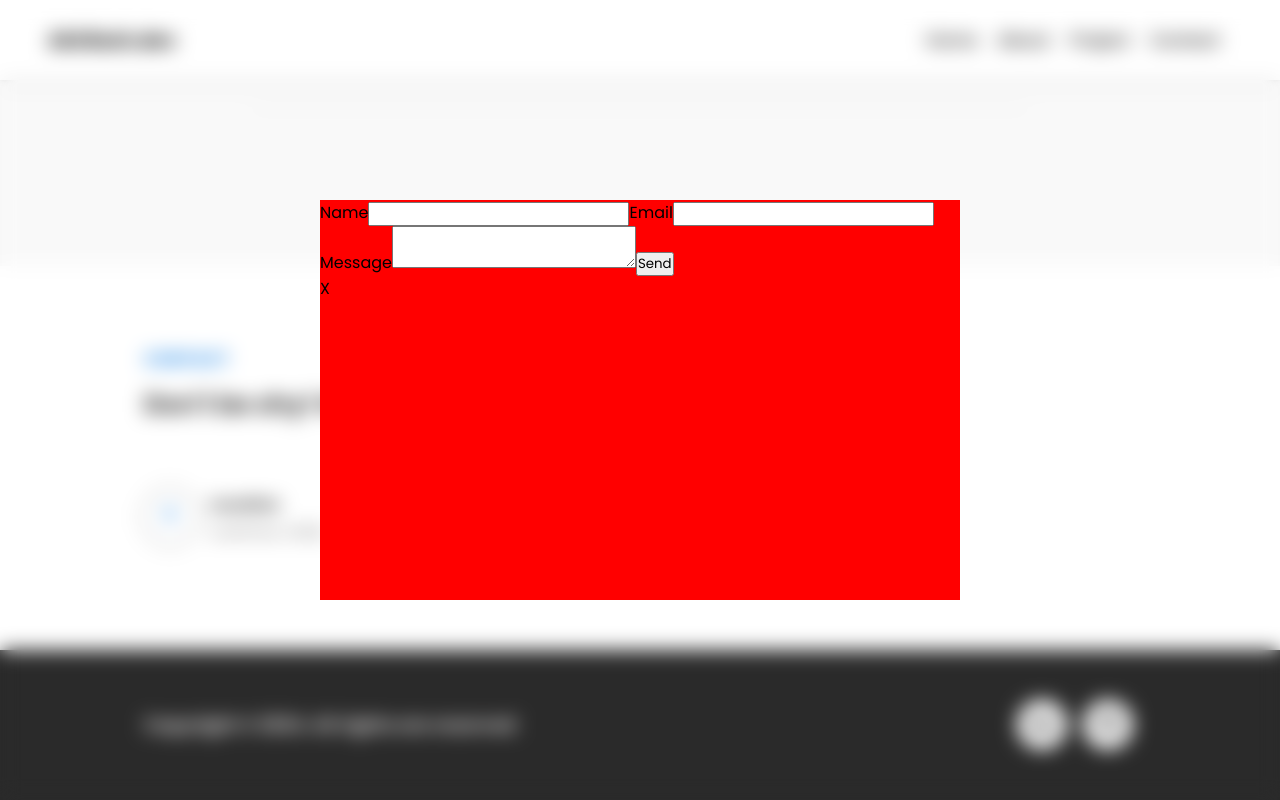
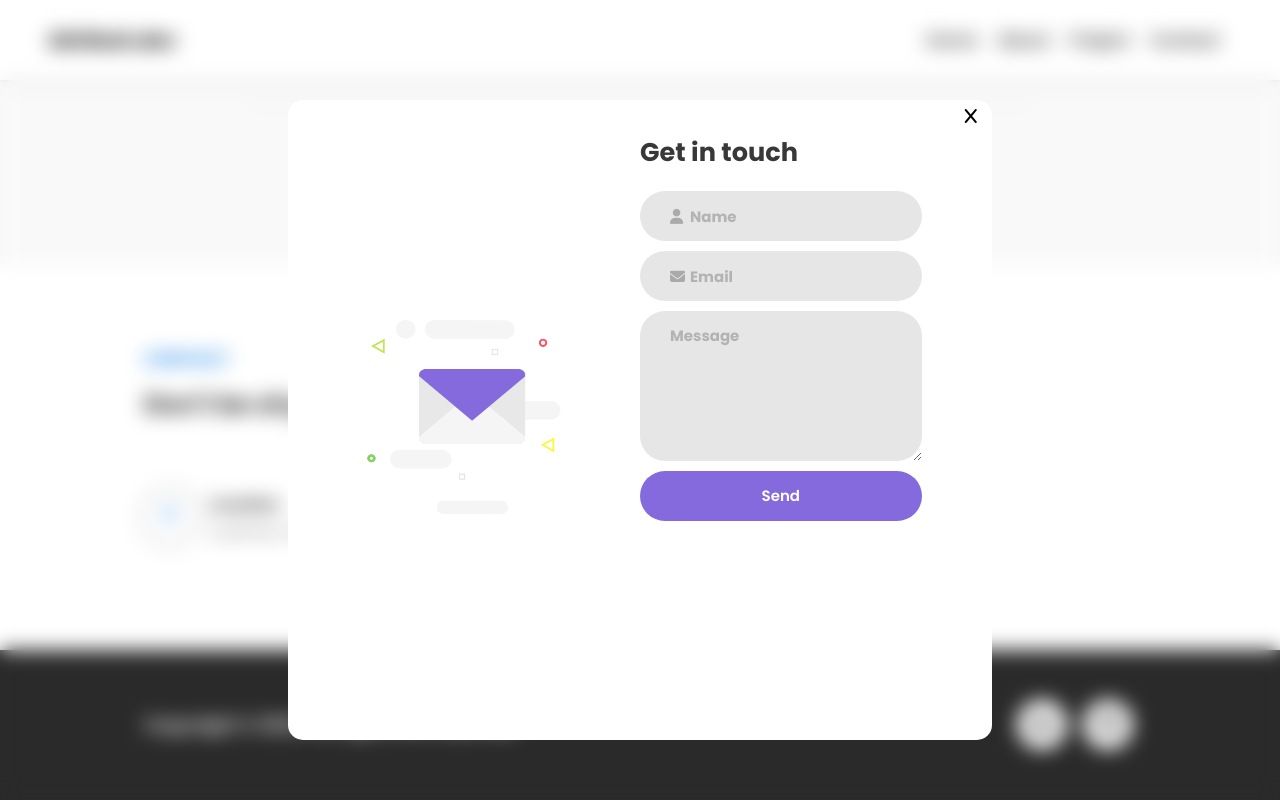
Before and after one commit to akhileshydv7/Akhilesh.dev, a React (Create React App) app: page / in a window 1280 px wide. Both pictures are taken after a click on the element "akhileshyadav26620@gmail.com". Shown: the part 2431-3231 px from the top of the page. Built offline with nearby package versions, Linux system fonts and the light colour scheme.

Commit message:
Contact page made.

```diff
--- a/public/index.html
+++ b/public/index.html
@@ -12,6 +12,7 @@
     />
     <!-- <link rel="apple-touch-icon" href="%PUBLIC_URL%/logo192.png" /> -->
     <link rel="stylesheet" href="https://use.fontawesome.com/releases/v5.6.3/css/all.css" integrity="sha384-UHRtZLI+pbxtHCWp1t77Bi1L4ZtiqrqD80Kn4Z8NTSRyMA2Fd33n5dQ8lWUE00s/" crossorigin="anonymous">
+    <link rel="stylesheet" type="text/css" href="fonts/font-awesome-4.7.0/css/font-awesome.min.css">
     <link rel="stylesheet" href="https://cdnjs.cloudflare.com/ajax/libs/font-awesome/6.5.1/css/all.min.css" integrity="sha512-DTOQO9RWCH3ppGqcWaEA1BIZOC6xxalwEsw9c2QQeAIftl+Vegovlnee1c9QX4TctnWMn13TZye+giMm8e2LwA==" crossorigin="anonymous" referrerpolicy="no-referrer" />
     <!--
       manifest.json provides metadata used when your web app is installed on a
--- a/src/App.js
+++ b/src/App.js
@@ -1,4 +1,3 @@
-// import './App.scss';
 import './App.scss';
 import About from './Components/About';
 import Contact from './Components/Contact';
--- a/src/App.scss
+++ b/src/App.scss
@@ -518,12 +518,208 @@
 
 
   .modalContainer{
-    width: 50%;
-    height: 50%;
-    background-color: red;
+    position: relative;
+    top: 20px;
+    display: grid;
+    grid-template-columns: 50% 50%;
+    width: 55%;
+    height: 80vh;
+    border-radius: 15px;
+    background-color: white;
 
+    .img-div{
+      display: flex;
+      justify-content: center;
+      align-items: center;
+      img{
+        width: 200px;
+        height: 200px;
+        cursor: pointer;
+      }
+    }
+
+    .form-div{
+      ::placeholder {
+        font-weight: 800;
+        color: #b4b2b2;
+      }
+      p{
+        width: fit-content;
+        position: relative;
+        margin-top: 0px;
+        padding: 4px 8px;
+        border-radius: 4px;
+        left: 90%;
+        cursor: pointer;
+
+      }
+
+      p:hover{
+        background-color: rgb(248, 10, 10);
+        color: white;
+      }
+      h2{
+        margin-top: 0 !important;
+        margin-bottom: 1.2rem;
+      }
+      form {
+        width: 80%;
+        display: flex;
+        flex-direction: column;
+
+
+        .input{
+            position: relative;
+            width: 100%;
+            z-index: 1;
+            margin-bottom: 10px;
+          input{
+            display: block;
+            border: none;
+            outline: none;
+            width: 100%;
+            padding: 0 30px 0 50px;
+            border-radius: 25px;
+            height: 50px;
+            background-color: #e6e6e6;
+            font-size: 15px;
+            color: #666;
+          }
+          .focus-input{
+            display: block;
+            position: absolute;
+            border-radius: 25px;
+            bottom: 0;
+            left: 0;
+            z-index: -1;
+            width: 100%;
+            height: 100%;
+            box-shadow: 0 0;
+            color: rgba(132,106,221,.5);
+          }
+
+          .symbol-input{
+            display: flex;
+            align-items: center;
+            position: absolute;
+            border-radius: 25px;
+            bottom: 0;
+            left: 0;
+            width: 100%;
+            height: 100%;
+            padding-left: 30px;
+            pointer-events: none;
+            color: #aaa;
+            font-size: 15px;
+            -webkit-transition: all .4s;
+            -o-transition: all .4s;
+            -moz-transition: all .4s;
+            transition: all .4s;
+          }
+
+          input:focus+.focus-input{
+            -webkit-animation: anim-shadow .5s ease-in-out forwards;
+            animation: anim-shadow .5s ease-in-out forwards;
+        }
+
+        @-webkit-keyframes anim-shadow {
+            to {
+                box-shadow: 0 0 60px 25px;
+                opacity: 0;
+            }
+        }
+
+        @keyframes anim-shadow {
+            to {
+                box-shadow: 0 0 60px 25px;
+                opacity: 0;
+            }
+        }
+        input:focus+.focus-input+.symbol-input {
+          color: #846add;
+          padding-left: 22px;
+        }
+        }
+        .textarea{
+          position: relative;
+            width: 100%;
+            z-index: 1;
+            margin-bottom: 10px;
+          textarea{
+            border: none;
+            outline: none;
+            min-height: 150px;
+            border-radius: 25px;
+            padding: 14px 30px;
+            display: block;
+            width: 100%;
+            background: #e6e6e6;
+            font-size: 15px;
+            line-height: 1.5;
+            color: #666;
+          }
+            span{
+              display: block;
+              position: absolute;
+              border-radius: 25px;
+              bottom: 0;
+              left: 0;
+              z-index: -1;
+              width: 100%;
+              height: 100%;
+              box-shadow: 0 0;
+              color: rgba(132,106,221,.5);
+            }
+            textarea:focus+span {
+              -webkit-animation: anim-shadow .5s ease-in-out forwards;
+              animation: anim-shadow .5s ease-in-out forwards;
+          }
+          textarea:focus+span{
+            color: #846add;
+          }
+
+          @-webkit-keyframes anim-shadow {
+              to {
+                  box-shadow: 0 0 60px 25px;
+                  opacity: 0;
+              }
+          }
+
+          @keyframes anim-shadow {
+              to {
+                  box-shadow: 0 0 60px 25px;
+                  opacity: 0;
+              }
+          }
+
+        }
+      }
+
+      .submit-button{
+        width: 100%;
+        cursor: pointer;
+        color: white;
+        height: 50px;
+        border-radius: 25px;
+        background: #846add;
+        border: none;
+        outline: none;
+        font-size: 15px;
+        line-height: 1.5;
+        display: flex;
+        justify-content: center;
+        align-items: center;
+        padding: 0 25px;
+        transition: all .4s;
+        font-weight: 600;
+      }
+      .submit-button:hover{
+        background: #333
+      }
+    }
   }
 }
+
 
 
 
--- a/src/Components/Modal.js
+++ b/src/Components/Modal.js
@@ -1,8 +1,14 @@
 import React, { useRef } from 'react';
 import emailjs from '@emailjs/browser';
+import contactPhoto from '../Utils/Photos/img-01.webp';
+import { MAIL } from '../Utils/constants';
 
 const Modal = ({ open, onClose }) => {
     const form = useRef();
+
+    // const openMail = () => {
+    //     window.href = { MAIL };
+    // }
 
     const sendEmail = (e) => {
         e.preventDefault();
@@ -13,21 +19,42 @@ const Modal = ({ open, onClose }) => {
             }, (error) => {
                 console.log(error.text);
             });
+        onClose();
     };
     if (!open) return null;
     return (
         <div onClick={onClose} className="overlay">
             <div onClick={(e) => { e.stopPropagation() }} className="modalContainer">
-                <form ref={form} onSubmit={sendEmail}>
-                    <label>Name</label>
-                    <input type="text" name="user_name" />
-                    <label>Email</label>
-                    <input type="email" name="user_email" />
-                    <label>Message</label>
-                    <textarea name="message" />
-                    <input type="submit" value="Send" />
-                </form>
-                <p onClick={onClose}>X</p>
+                <div className='img-div'>
+                    <a href={MAIL}>
+                        <img src={contactPhoto} alt='contactPhoto' />
+                    </a>
+                </div>
+                <div className='form-div'>
+                    <p onClick={onClose}><i className="fa-solid fa-x"></i></p>
+                    <h2>Get in touch</h2>
+                    <form ref={form} onSubmit={sendEmail}>
+                        <div className='input'>
+                            <input type="text" name="user_name" placeholder='Name' required />
+                            <span className='focus-input'></span>
+                            <span className="symbol-input">
+                                <i className="fa-solid fa-user"></i>
+                            </span>
+                        </div>
+                        <div className='input'>
+                            <input type="email" name="user_email" placeholder='Email' required />
+                            <span className='focus-input'></span>
+                            <span className="symbol-input">
+                                <i className="fa-solid fa-envelope"></i>
+                            </span>
+                        </div>
+                        <div className='textarea'>
+                            <textarea name="message" placeholder="Message" required />
+                            <span></span>
+                        </div>
+                        <input className='submit-button' type="submit" value="Send" />
+                    </form>
+                </div>
             </div>
         </div>
     )
```
Also changed, not shown: src/Components/Tech.js (+2 -5 lines), public/manifest.json, src/Utils/Photos/img-01.webp (added).
